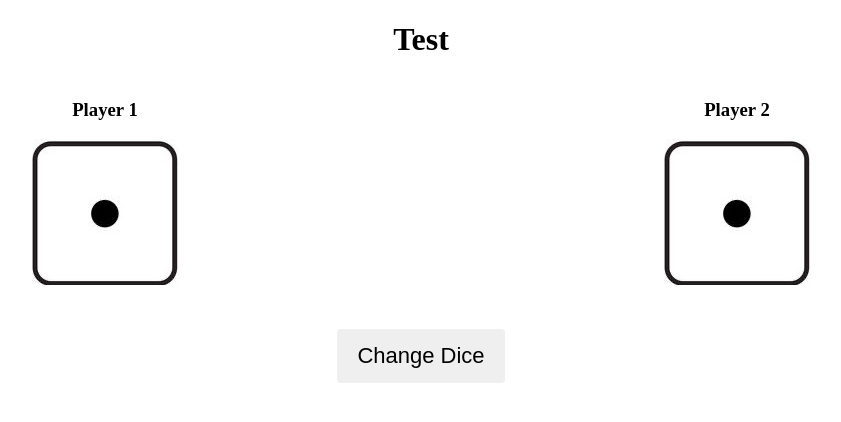
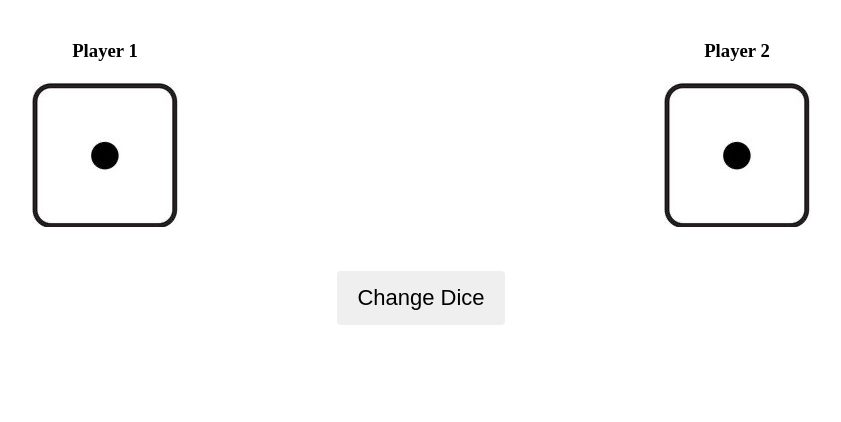
Before and after one commit to HtetO2Ko/dice, a plain HTML site: page index.html in a window 1280 px wide. Shown: the whole page, without its empty margins (219-1060 px from the left). Drawn offline with Linux system fonts and the light colour scheme.

Commit message:
test push

```diff
--- a/index.html
+++ b/index.html
@@ -9,7 +9,7 @@
 </head>
 
 <body>
-    <h1 class="head">Test</h1>
+    <h1 class="head"></h1>
     <div class="dice">
         <div class="row">
             <div class="col-6">
```
